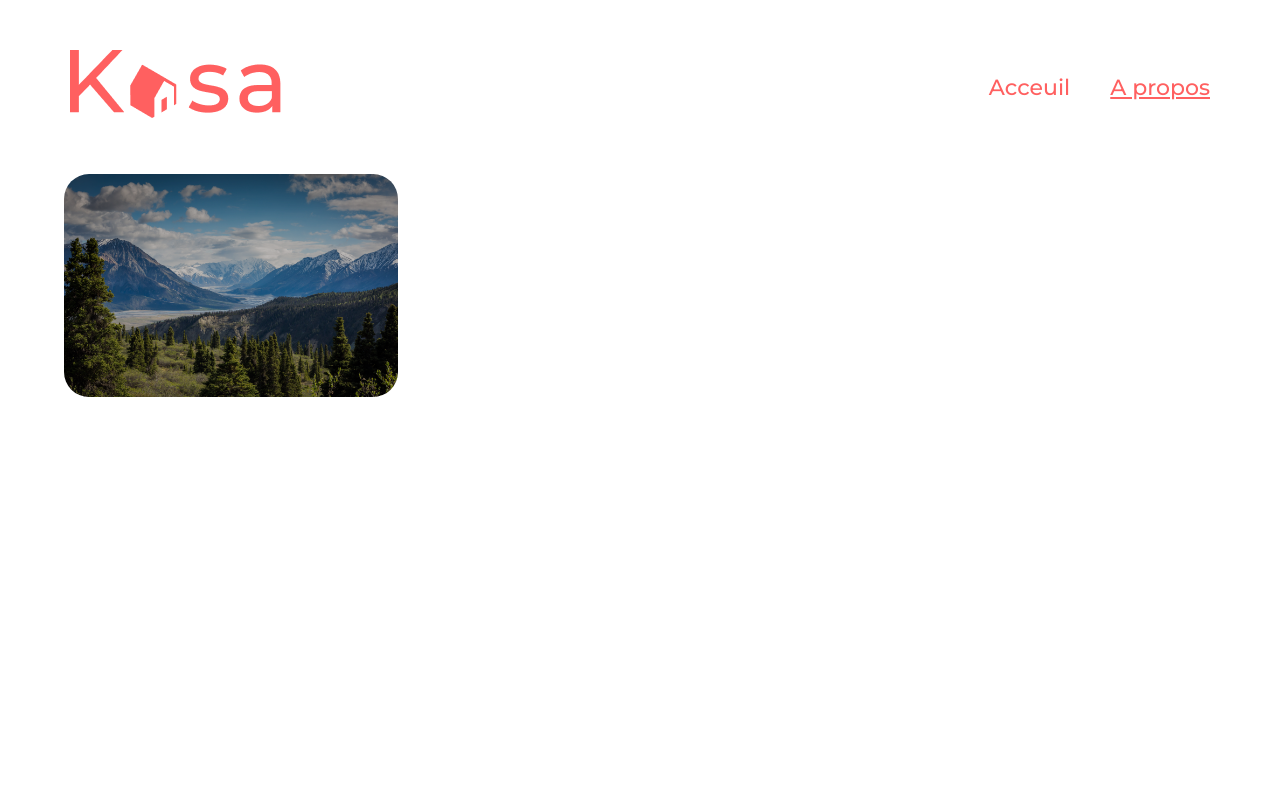
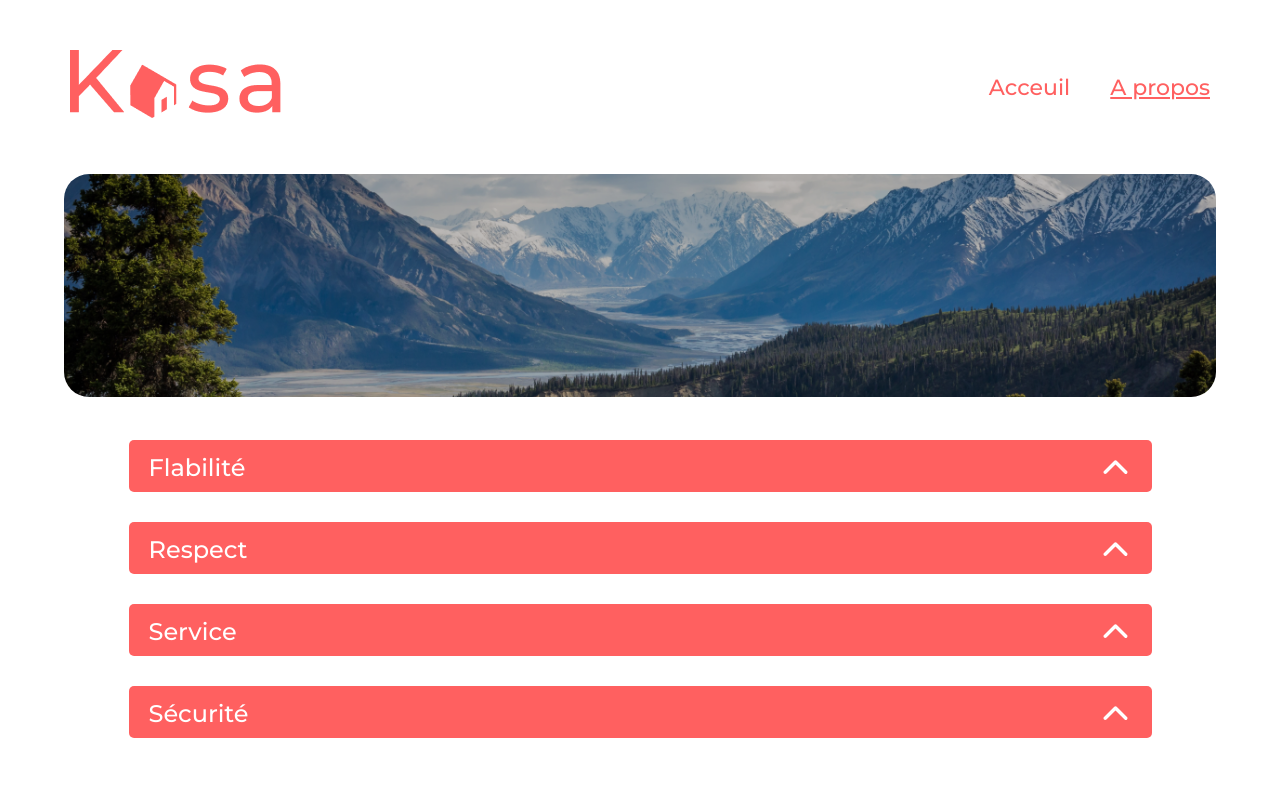
Before and after one commit to Lisley88/Projet_kasa, a React (Create React App) app: page /Apropos in a window 1280 px wide. Shown: the top 800 px of the page. Built offline with nearby package versions, Linux system fonts and the light colour scheme.

Commit message:
Ajout de la page Apropos

```diff
--- a/src/components/Banner.jsx
+++ b/src/components/Banner.jsx
@@ -1,5 +1,5 @@
 import imgHome from '../images/image_source_1.png';
-import imgAbout from '../images/image_source_ 2.png';
+import imgApropos from '../images/image_source_ 2.png';
 import '../styles/Banner.scss'
 
 function Banner(props) {
@@ -14,11 +14,11 @@
                 </div>
             </section>
         )
-    } else if (props.page === 'about') {
+    } else if (props.page === 'apropos') {
         return (
             <section className='banner-apropos'>
-                <div className='banner-apropos'>
-                    <img className='img-banner' src={imgAbout} alt='Photo montagne' />
+                <div className='banner-box'>
+                    <img className='img-banner' src={imgApropos} alt='Photo montagne' />
                 </div>
             </section>
         )
--- /dev/null
+++ b/src/components/Collapse.jsx
@@ -0,0 +1,24 @@
+import React, { useState } from "react";
+import arrow from '../images/arrow.svg';
+import '../styles/Collapse.scss';
+
+function Collapse({title, description}) {
+    const [isOpen, setIsOpen] = useState(false);
+    return (
+        <div className="collapse">
+            <div className="collapse__header">
+                <h2 className="collapse__title">{title}</h2>
+                <img onClick={() => setIsOpen(!isOpen)}
+                     src={arrow}
+                     className={isOpen ? "collapse__arrow-up" : "collapse__arrow-down"}
+                     alt="arrow" />
+            </div>
+            <div className={`collapse__description ${
+                    isOpen ? "collapse__description-visible" : "collapse__description-hidden"
+                }`}>
+                {description}
+            </div>
+        </div>
+    )
+}
+export default Collapse
--- /dev/null
+++ b/src/datas/apropos.json
@@ -0,0 +1,26 @@
+[
+    {
+    "id": "1",
+    "title": "Flabilité",
+    "description":
+      "Les annonces postées sur Kasa garantissent une fiabilité totale. Les photos sont conformes aux logements, et toutes les informations sont régulièrement vérifiées par nos équipes."
+},
+  {
+    "id": "2",
+    "title": "Respect",
+    "description":
+      "La bienveillance fait partie des valeurs fondatrices de Kasa. Tout comportement discriminatoire ou de perturbation du voisinage entraînera une exclusion de notre plateforme."
+  },
+  {
+    "id": 3,
+    "title": "Service",
+    "description":
+      "La bienveillance fait partie des valeurs fondatrices de Kasa. Tout comportement discriminatoire ou de perturbation du voisinage entraînera une exclusion de notre plateforme."
+  },
+  {
+    "id": 4,
+    "title": "Sécurité",
+    "description":
+      "La sécurité est la priorité de Kasa. Aussi bien pour nos hôtes que pour les voyageurs, chaque logement correspond aux critères de sécurité établis par nos services. En laissant une note aussi bien à l'hôte qu'au locataire, cela permet à nos équipes de vérifier que les standards sont bien respectés. Nous organisons également des ateliers sur la sécurité domestique pour nos hôtes."
+  }
+]
--- a/src/pages/Apropos/index.jsx
+++ b/src/pages/Apropos/index.jsx
@@ -1,10 +1,16 @@
 import Banner from '../../components/Banner';
+import Collapse from '../../components/Collapse';
+import data from '../../datas/apropos.json';
+import image from '../../images/image_source_ 2.png';
+
 
 function Apropos() {
     return (
         <main>
-            <Banner page='about' />
-            <div></div>
+            <Banner page='apropos' />
+            {data.map((item) => (
+                <Collapse key={item.id} title={item.title} description={item.description} />
+            ))}
         </main>
     )
 }
--- a/src/pages/Logements/index.jsx
+++ b/src/pages/Logements/index.jsx
@@ -1,7 +1,13 @@
-import '../../styles/Caroussel.scss';
+
 
 function Logements(){
-  return <h1>Logements</h1>
+  return (
+    <main>
+        <div>
+          <img src='' />
+        </div>
+
+    </main>)
 }
 
 export default Logements
--- /dev/null
+++ b/src/styles/Collapse.scss
@@ -0,0 +1,67 @@
+@import './utils/variables.scss';
+
+.collapse {
+    display: flex;
+    flex-direction: column;
+    align-items: flex-start;
+    align-items: center;
+    margin: 0 auto;
+    width: 1023px;
+
+    &__header {
+    display: flex;
+    flex-direction: row;
+    justify-content: space-between;
+    background-color: $color-primary;
+    border-radius: 5px;
+    width: 100%;
+    height: 52px;
+    }
+
+    &__title {
+        color: $color-secondary;
+        font-size: 24px;
+        font-weight: 500;
+        line-height: 15px;
+        padding: 0 20px;
+    }
+
+    &__arrow-up {
+        transform: rotate(-180deg);
+        transition: transform 0.4s ease-in-out;
+        cursor: pointer;
+        padding: 0 20px;
+    }
+
+    &__arrow-down {
+    transform: rotate(0deg);
+    transition: transform 0.4s ease-in-out;
+    cursor: pointer;
+    padding: 0 20px;
+    }
+
+    &__description {
+        background-color: $color-grey;
+        width: 100%;
+        height: 100%;
+        font-size: 18px;
+        font-weight: 400;
+        box-sizing: border-box;
+        border-radius: 10px 10px 5px 5px;
+        overflow: hidden;
+        margin-bottom: 30px;
+    }
+
+    &__description-visible {
+        transition: all 0.6s ease-in-out;
+        width: 100%;
+        max-height: 500px;
+        padding: 20px 20px;
+    }
+
+    &__description-hidden {
+        transition: all 0.6s ease-in-out;
+        max-height: 0px;
+        padding: 0px 20px;
+    }
+}
--- a/src/styles/Header.scss
+++ b/src/styles/Header.scss
@@ -2,7 +2,6 @@
 
 body {
     margin: 0;
-    font-family: "Montserrat", sans-serif;
     font-weight: 500;
   }
 
--- a/src/styles/utils/variables.scss
+++ b/src/styles/utils/variables.scss
@@ -1,2 +1,3 @@
 $color-primary: #FF6060;
 $color-secondary:white;
+$color-grey: #F6F6F6;
```
Also changed, not shown: src/components/Carrousel.jsx (deleted), src/images/arrow.svg (added), src/styles/Caroussel.scss (deleted).
